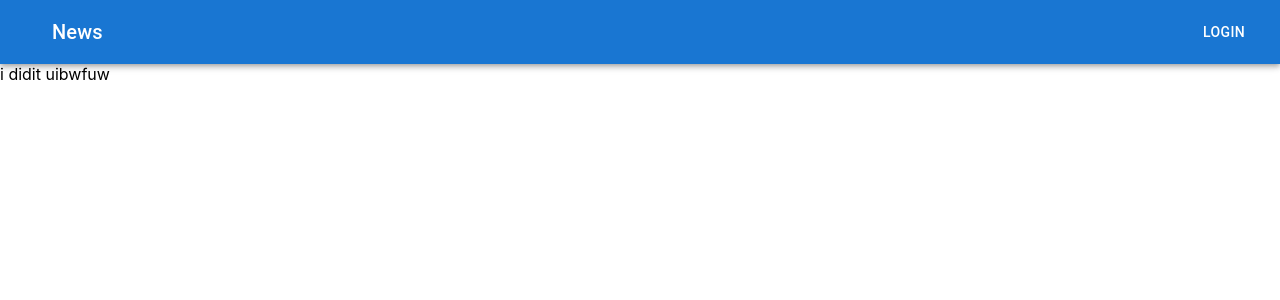
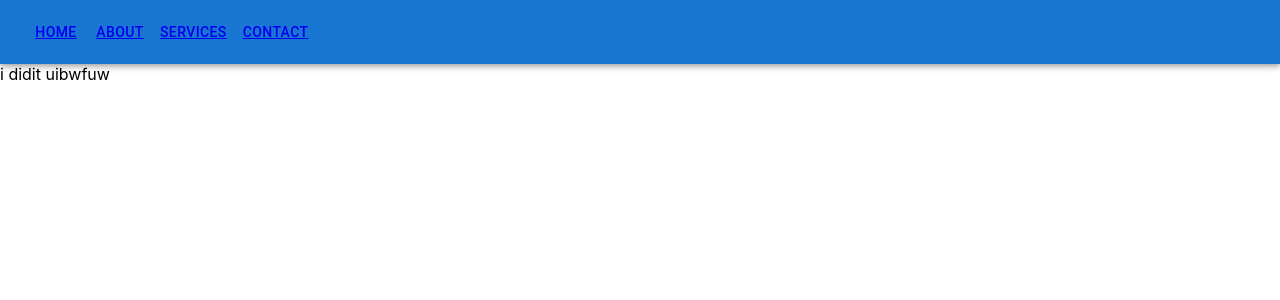
Before and after one commit to joekupernik/Tax-Time, a React (Create React App) app: page / in a window 1280 px wide. Shown: the top 300 px of the page. Built offline with nearby package versions, Linux system fonts and the light colour scheme.

Commit message:
add nav bar links

```diff
--- a/src/ButtonAppBar.tsx
+++ b/src/ButtonAppBar.tsx
@@ -2,9 +2,10 @@
 import AppBar from '@mui/material/AppBar';
 import Box from '@mui/material/Box';
 import Toolbar from '@mui/material/Toolbar';
-import Typography from '@mui/material/Typography';
+//import Typography from '@mui/material/Typography';
 import Button from '@mui/material/Button';
-import IconButton from '@mui/material/IconButton';
+//import IconButton from '@mui/material/IconButton';
+import {Link} from "react-router-dom";
 
 
 export default function ButtonAppBar() {
@@ -12,19 +13,10 @@
     <Box sx={{ flexGrow: 1 }}>
       <AppBar position="static">
         <Toolbar>
-          <IconButton
-            size="large"
-            edge="start"
-            color="inherit"
-            aria-label="menu"
-            sx={{ mr: 2 }}
-          >
-
-          </IconButton>
-          <Typography variant="h6" component="div" sx={{ flexGrow: 1 }}>
-            News
-          </Typography>
-          <Button color="inherit">Login</Button>
+          <Button color="inherit"><Link to="/">Home</Link></Button>
+          <Button color="inherit"><Link to="/about">About</Link></Button>
+          <Button color="inherit"><Link to="/services">Services</Link></Button>
+          <Button color="inherit"><Link to="/contact">Contact</Link></Button>
         </Toolbar>
       </AppBar>
     </Box>
```
